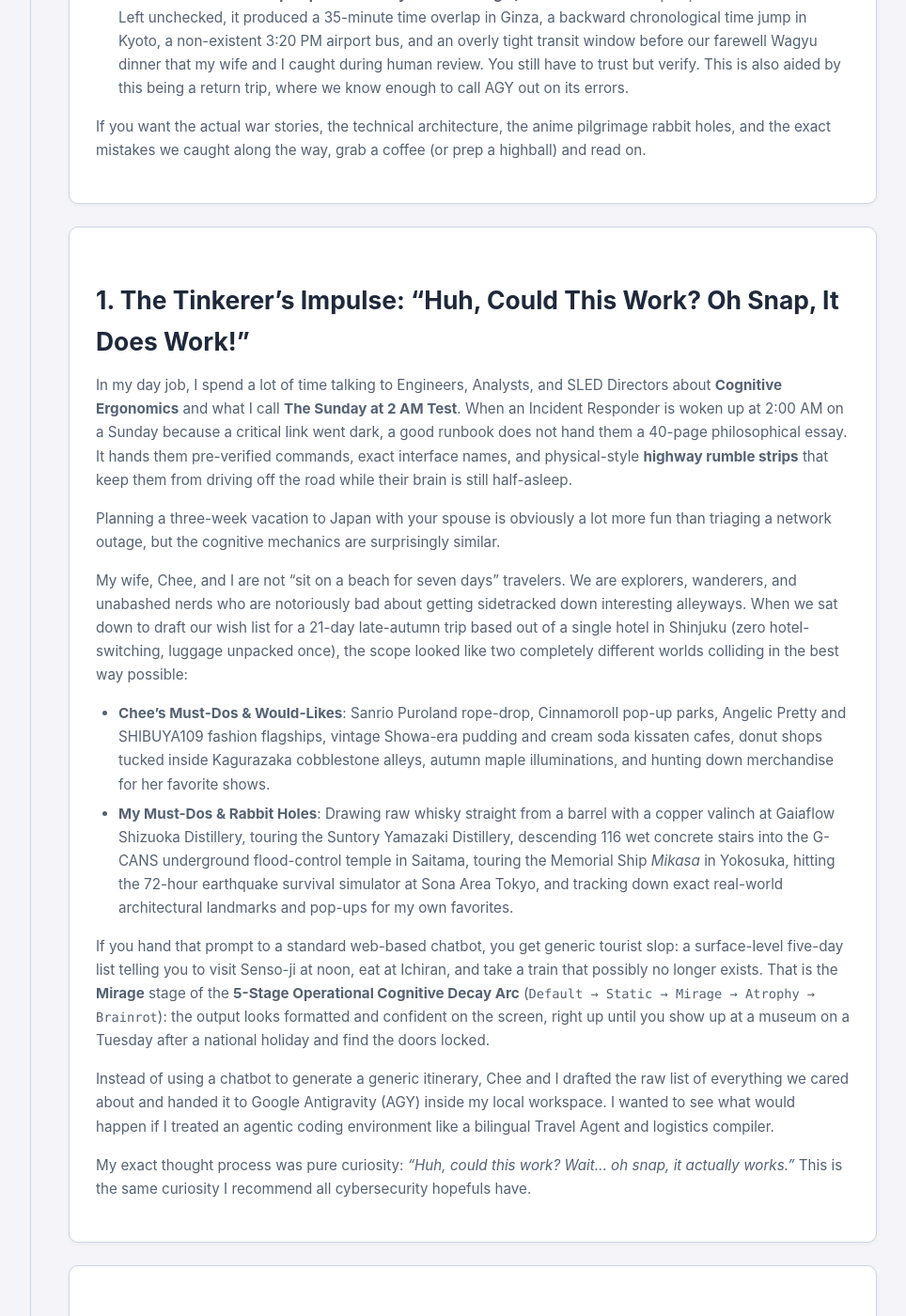
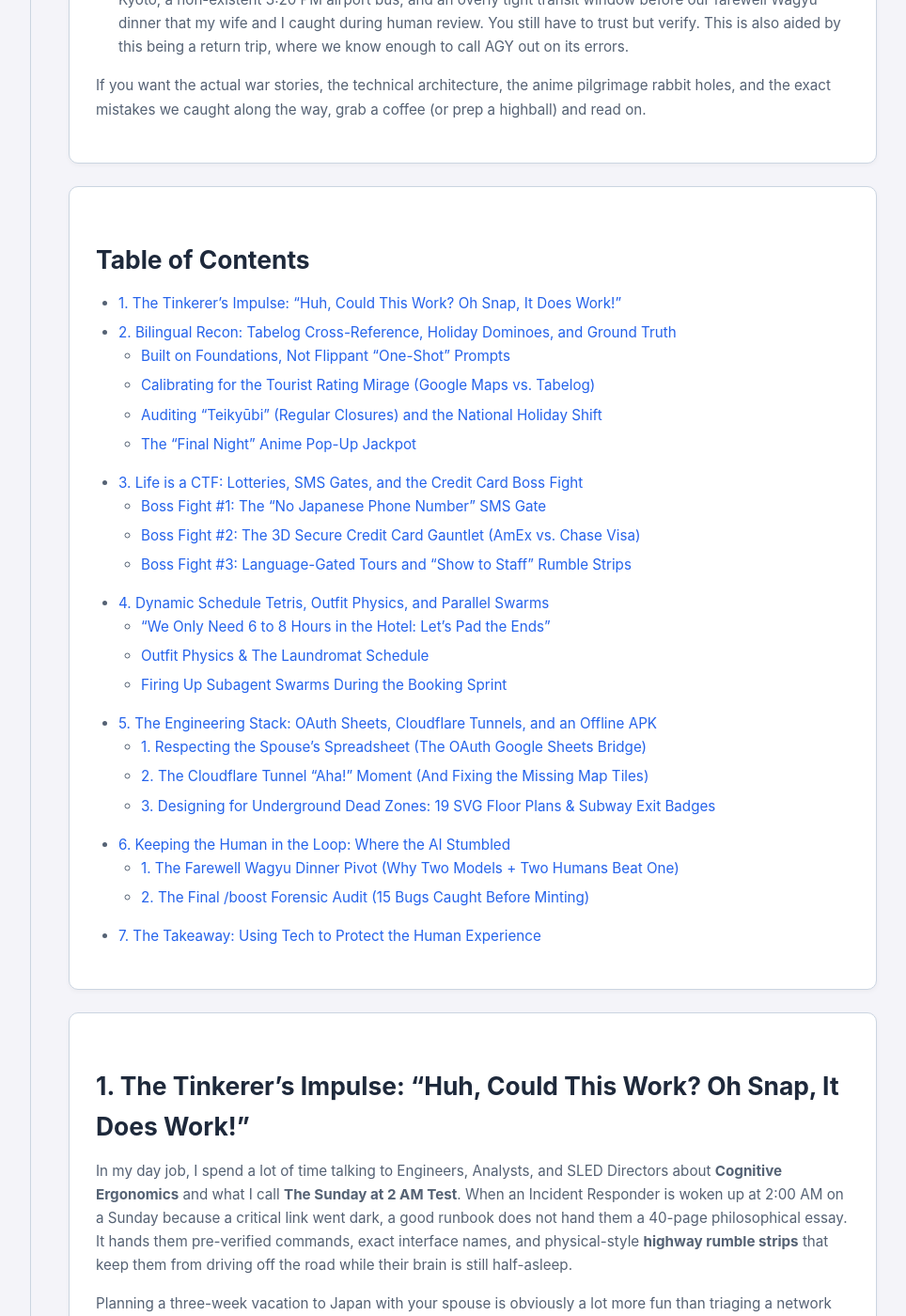
Before and after one commit to stevenwithaphd/swaltonprof.github.io, a Jekyll site: the page built from blog/2026-11-02-agentic-japan-trip-planner.md, in a window 1280 px wide and 1400 px high, scrolled down 1948 px. Shown: the whole window at 94% size, without its empty margins (287-1251 px from the left). Built offline with Jekyll 4.4.1, drawn with Linux system fonts in a browser that asks for light colours; comment, search, counter and statistics services are not loaded; some of the changed text lies outside the part shown.

Commit message:
Add Table of Contents card and rename summary to TL;WR

```diff
--- a/blog/2026-11-02-agentic-japan-trip-planner.md
+++ b/blog/2026-11-02-agentic-japan-trip-planner.md
@@ -22,18 +22,47 @@
 
 <div class="card" markdown="1">
 
-# The Up-Front Summary (For Those Who Do Not Want to Read 14,000 Words)
+# TL;WR ("Too Long, Won't Read"): The Up-Front Summary
 
 This is going to be a long, granular teardown of how I used <a href="https://idx.dev/" target="_blank" rel="noopener noreferrer">Google Antigravity (AGY)</a> as a full-stack travel logistics compiler, bilingual researcher, and rapid-prototyping Engineer for an upcoming three-week trip to Japan with my wife, Chee. Because I am a Tinkerer who cannot leave well enough alone, here is the executive summary up front so you can get the takeaway and bail out whenever you want:
 
 * **The Core Thesis (Protecting Your System 2 Ration)**: In <a href="https://en.wikipedia.org/wiki/Thinking,_Fast_and_Slow" target="_blank" rel="noopener noreferrer">Daniel Kahneman's dual-process psychology</a>, humans only get roughly four hours of peak System 2 (slow, analytical, high-effort) cognitive bandwidth per day before mental fatigue sets in. If you burn three of those hours standing on a noisy Shinjuku train platform arguing with five browser tabs, translating Japanese holiday schedules, and figuring out which subway exit does not dump you a kilometer away from your target, you are robbing your vacation of System 1 (fast, effortless, present-in-the-moment) joy. We pre-compiled all the System 2 friction at home so we can spend three weeks in Japan actually existing together.
 * **Bilingual Recon & The Tourist Rating Mirage**: My wife and I dumped a massive, organized list of things we wanted to do into a Google Sheet: rare mountain whisky distilleries, subterranean civil engineering flood temples, Sanrio theme parks, Lolita and Jirai-kei fashion flagships, historic naval ships, and hyper-specific anime pop-up shops. AGY queried official Japanese portals, municipal announcements, Google Maps, and native <a href="https://tabelog.com/" target="_blank" rel="noopener noreferrer">Tabelog (食べログ)</a> in both English and Japanese, cross-referencing tourist hype against harsh local scoring and auditing weekly shop closures (*Teikyūbi* / 定休日).
-* **Life is a CTF (Defeating the "No Japanese Phone Number" & Credit Card Challenges)**: Years ago, I gave a talk at <a href="https://www.cackalackycon.org/" target="_blank" rel="noopener noreferrer">CackalackyCon</a> titled *Life is a CTF*, built around how I gamify complex real-world systems (*Figure, Play, Exploit*): figuring out the exact rules of the game, finding the most optimal path to the objective, and having fun while learning a ton along the way. Modern Japan events and experiences are heavily gated behind advance lotteries, timed entry drops, SMS verification that requires a local phone number, and 3D Secure 2.0 payment gateways. Treating the booking gauntlet like a Capture the Flag competition, AGY mapped 100% official, rule-abiding workarounds: buying a physical convention catalog at an Akihabara bookstore the day before to bypass the ticket line at Tokyo Big Sight, routing around domestic e+ SMS blocks via international allocations, and diagnosing why Chase Visa kept throwing cryptic browser errors on the Shinkansen portal while American Express sailed right through.
+* **Life is a CTF (Defeating the "No Japanese Phone Number" & Credit Card Challenges)**: Earlier this year, I gave a talk at <a href="https://www.cackalackycon.org/" target="_blank" rel="noopener noreferrer">CackalackyCon</a> titled *Life is a CTF*, built around how I gamify complex real-world systems (*Figure, Play, Exploit*): figuring out the exact rules of the game, finding the most optimal path to the objective, and having fun while learning a ton along the way. Modern Japan events and experiences are heavily gated behind advance lotteries, timed entry drops, SMS verification that requires a local phone number, and 3D Secure 2.0 payment gateways. Treating the booking gauntlet like a Capture the Flag competition, AGY mapped 100% official, rule-abiding workarounds: buying a physical convention catalog at an Akihabara bookstore the day before to bypass the ticket line at Tokyo Big Sight, routing around domestic e+ SMS blocks via international allocations, and diagnosing why Chase Visa kept throwing cryptic browser errors on the Shinkansen portal while American Express sailed right through.
 * **Dynamic Schedule Tetris & Parallel Swarms**: When we locked in immovable anchors (the surprise winning of the elusive Suntory Yamazaki Distillery lottery and booking a four-person cask tasting at Gaiaflow Shizuoka), or decided we only needed six to eight hours of sleep so we could leave the hotel earlier and linger longer, AGY refactored the surrounding 21 days on the fly. During our live ticket-booking sprint, I had AGY spin up parallel subagent swarms to update the backend spreadsheets and code in the background while keeping one priority thread live to guide my next purchase. This ensured I wasn't waiting for the AI to churn and could work in parallel alongside AGY to purchase passes and make reservations.
 * **From Spreadsheet to Cloudflare Tunnel to Offline APK**: To review the 149 stops and 264 hour-by-hour rows on our phones away from the home network, AGY recommended me ephemeral <a href="https://developers.cloudflare.com/cloudflare-one/connections/connect-networks/" target="_blank" rel="noopener noreferrer">Cloudflare Quick Tunnels (`cloudflared`)</a>. What started as a simple calendar view evolved into a custom Progressive Web App (and eventual standalone Android `.apk`) featuring street-hugging OSRM routing, a local tile-caching proxy to bypass the need for API keys, 19 embedded SVG department store and theme park floor plans, yellow Japanese subway exit badges for underground dead zones, live phone GPS distance pills, and offline Kanji/Kana "Show to Staff / Taxi" cards.
 * **The Human-in-the-Loop Imperative (Why AI is Not Magic)**: AGY is a force multiplier, not an infallible oracle. Left unchecked, it produced a 35-minute time overlap in Ginza, a backward chronological time jump in Kyoto, a non-existent 3:20 PM airport bus, and an overly tight transit window before our farewell Wagyu dinner that my wife and I caught during human review. You still have to trust but verify. This is also aided by this being a return trip, where we know enough to call AGY out on its errors.
 
 If you want the actual war stories, the technical architecture, the anime pilgrimage rabbit holes, and the exact mistakes we caught along the way, grab a coffee (or prep a highball) and read on.
+
+</div>
+
+<div class="card" markdown="1">
+
+# Table of Contents
+
+* [1. The Tinkerer's Impulse: "Huh, Could This Work? Oh Snap, It Does Work!"](#1-the-tinkerers-impulse-huh-could-this-work-oh-snap-it-does-work)
+* [2. Bilingual Recon: Tabelog Cross-Reference, Holiday Dominoes, and Ground Truth](#2-bilingual-recon-tabelog-cross-reference-holiday-dominoes-and-ground-truth)
+  * [Built on Foundations, Not Flippant "One-Shot" Prompts](#built-on-foundations-not-flippant-one-shot-prompts)
+  * [Calibrating for the Tourist Rating Mirage (Google Maps vs. Tabelog)](#calibrating-for-the-tourist-rating-mirage-google-maps-vs-tabelog)
+  * [Auditing "Teikyūbi" (Regular Closures) and the National Holiday Shift](#auditing-teikyūbi-regular-closures-and-the-national-holiday-shift)
+  * [The "Final Night" Anime Pop-Up Jackpot](#the-final-night-anime-pop-up-jackpot)
+* [3. Life is a CTF: Lotteries, SMS Gates, and the Credit Card Boss Fight](#3-life-is-a-ctf-lotteries-sms-gates-and-the-credit-card-boss-fight)
+  * [Boss Fight #1: The "No Japanese Phone Number" SMS Gate](#boss-fight-1-the-no-japanese-phone-number-sms-gate)
+  * [Boss Fight #2: The 3D Secure Credit Card Gauntlet (AmEx vs. Chase Visa)](#boss-fight-2-the-3d-secure-credit-card-gauntlet-amex-vs-chase-visa)
+  * [Boss Fight #3: Language-Gated Tours and "Show to Staff" Rumble Strips](#boss-fight-3-language-gated-tours-and-show-to-staff-rumble-strips)
+* [4. Dynamic Schedule Tetris, Outfit Physics, and Parallel Swarms](#4-dynamic-schedule-tetris-outfit-physics-and-parallel-swarms)
+  * ["We Only Need 6 to 8 Hours in the Hotel: Let's Pad the Ends"](#we-only-need-6-to-8-hours-in-the-hotel-lets-pad-the-ends)
+  * [Outfit Physics & The Laundromat Schedule](#outfit-physics--the-laundromat-schedule)
+  * [Firing Up Subagent Swarms During the Booking Sprint](#firing-up-subagent-swarms-during-the-booking-sprint)
+* [5. The Engineering Stack: OAuth Sheets, Cloudflare Tunnels, and an Offline APK](#5-the-engineering-stack-oauth-sheets-cloudflare-tunnels-and-an-offline-apk)
+  * [1. Respecting the Spouse's Spreadsheet (The OAuth Google Sheets Bridge)](#1-respecting-the-spouses-spreadsheet-the-oauth-google-sheets-bridge)
+  * [2. The Cloudflare Tunnel "Aha!" Moment (And Fixing the Missing Map Tiles)](#2-the-cloudflare-tunnel-aha-moment-and-fixing-the-missing-map-tiles)
+  * [3. Designing for Underground Dead Zones: 19 SVG Floor Plans & Subway Exit Badges](#3-designing-for-underground-dead-zones-19-svg-floor-plans--subway-exit-badges)
+* [6. Keeping the Human in the Loop: Where the AI Stumbled](#6-keeping-the-human-in-the-loop-where-the-ai-stumbled)
+  * [1. The Farewell Wagyu Dinner Pivot (Why Two Models + Two Humans Beat One)](#1-the-farewell-wagyu-dinner-pivot-why-two-models--two-humans-beat-one)
+  * [2. The Final /boost Forensic Audit (15 Bugs Caught Before Minting)](#2-the-final-boost-forensic-audit-15-bugs-caught-before-minting)
+* [7. The Takeaway: Using Tech to Protect the Human Experience](#7-the-takeaway-using-tech-to-protect-the-human-experience)
 
 </div>
 
```
